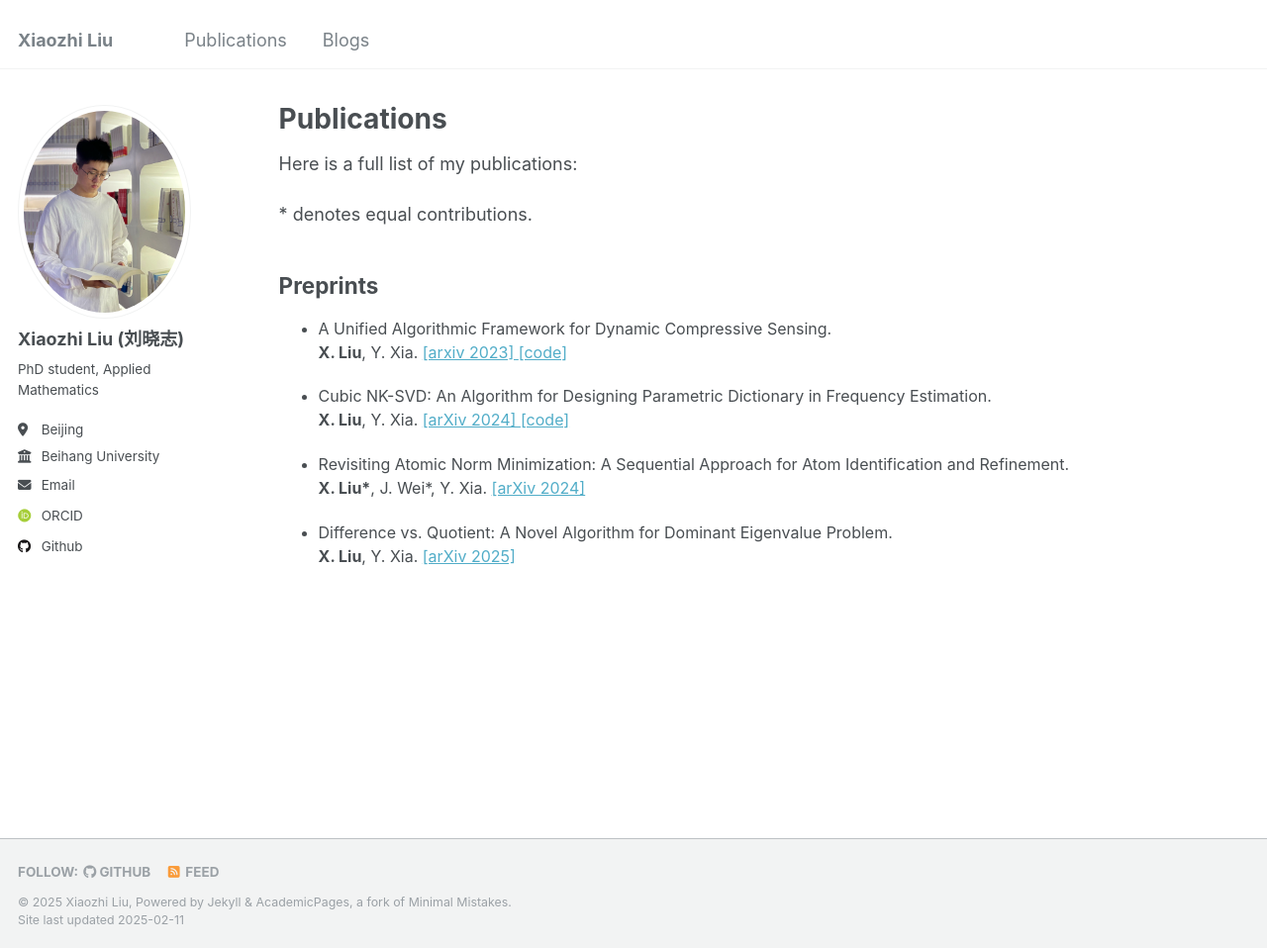
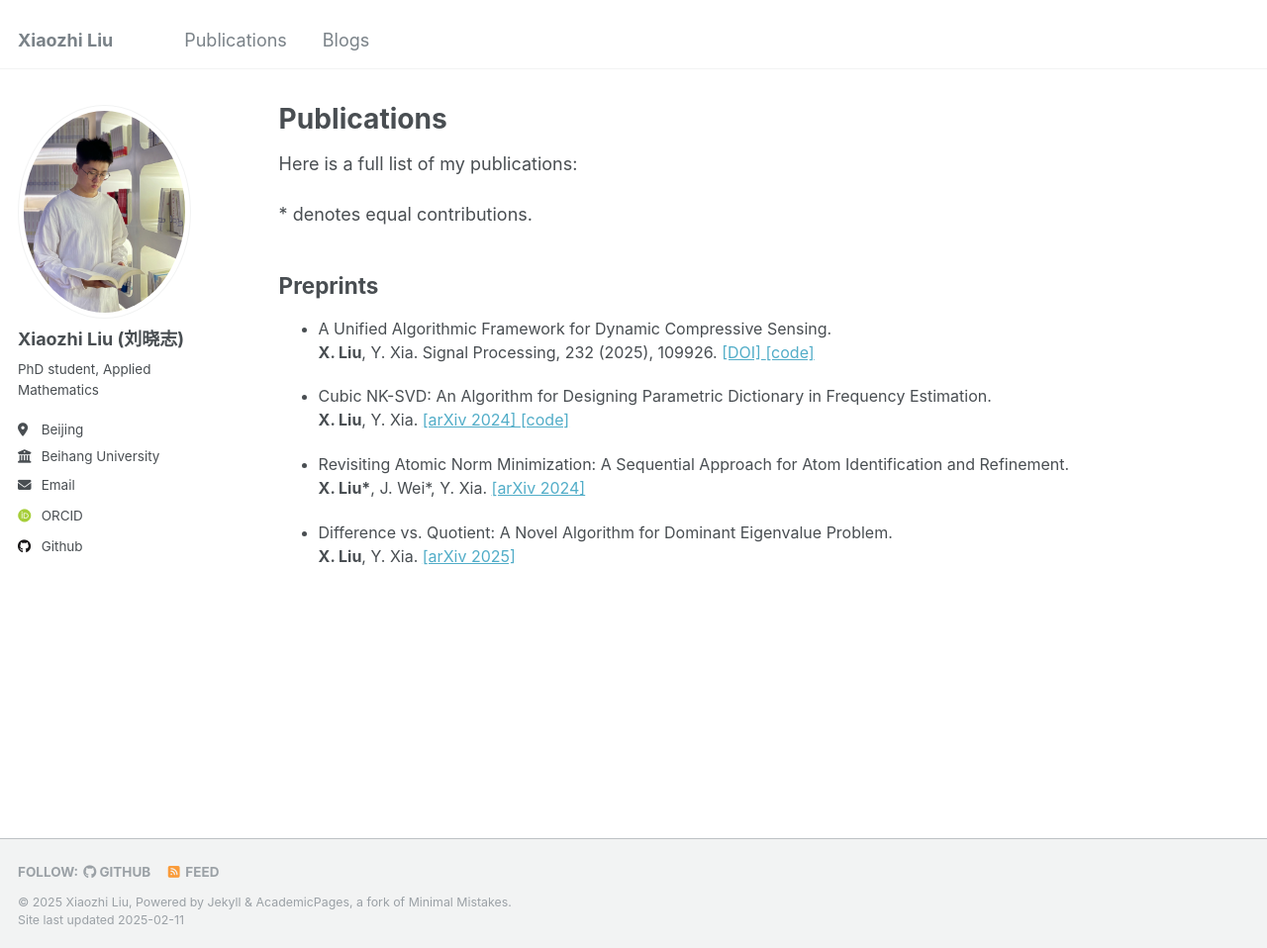
Before and after one commit to xzliu-opt/xzliu-opt.github.io, a Jekyll site: the page built from _pages/publications.md, in a window 1280 px wide and 958 px high. Shown: the whole window at 99% size. Built offline with Jekyll 4.4.1, drawn with Linux system fonts in a browser that asks for light colours; some web fonts are replaced.

Commit message:
Update publications.md

```diff
--- a/_pages/publications.md
+++ b/_pages/publications.md
@@ -13,7 +13,7 @@ Here is a full list of my publications:
 <ul>
 <font size="3">
 <li><p> A Unified Algorithmic Framework for Dynamic Compressive Sensing. <br />
- <b>X. Liu</b>, Y. Xia. <a href="https://arxiv.org/abs/2310.07202">[arxiv 2023] </a> <a href="https://github.com/xzliu-opt/PLAY-CS">[code]  </a>
+ <b>X. Liu</b>, Y. Xia. Signal Processing, 232 (2025), 109926. <a href="https://doi.org/10.1016/j.sigpro.2025.109926">[DOI] </a> <a href="https://github.com/xzliu-opt/PLAY-CS">[code]  </a>
 </p></li>
 <li><p> Cubic NK-SVD: An Algorithm for Designing Parametric Dictionary in Frequency Estimation. <br />
  <b>X. Liu</b>, Y. Xia. <a href="https://arxiv.org/abs/2408.03708">[arXiv 2024]  </a> <a href="https://github.com/xzliu-opt/Cubic-NK-SVD">[code]  </a>
```
